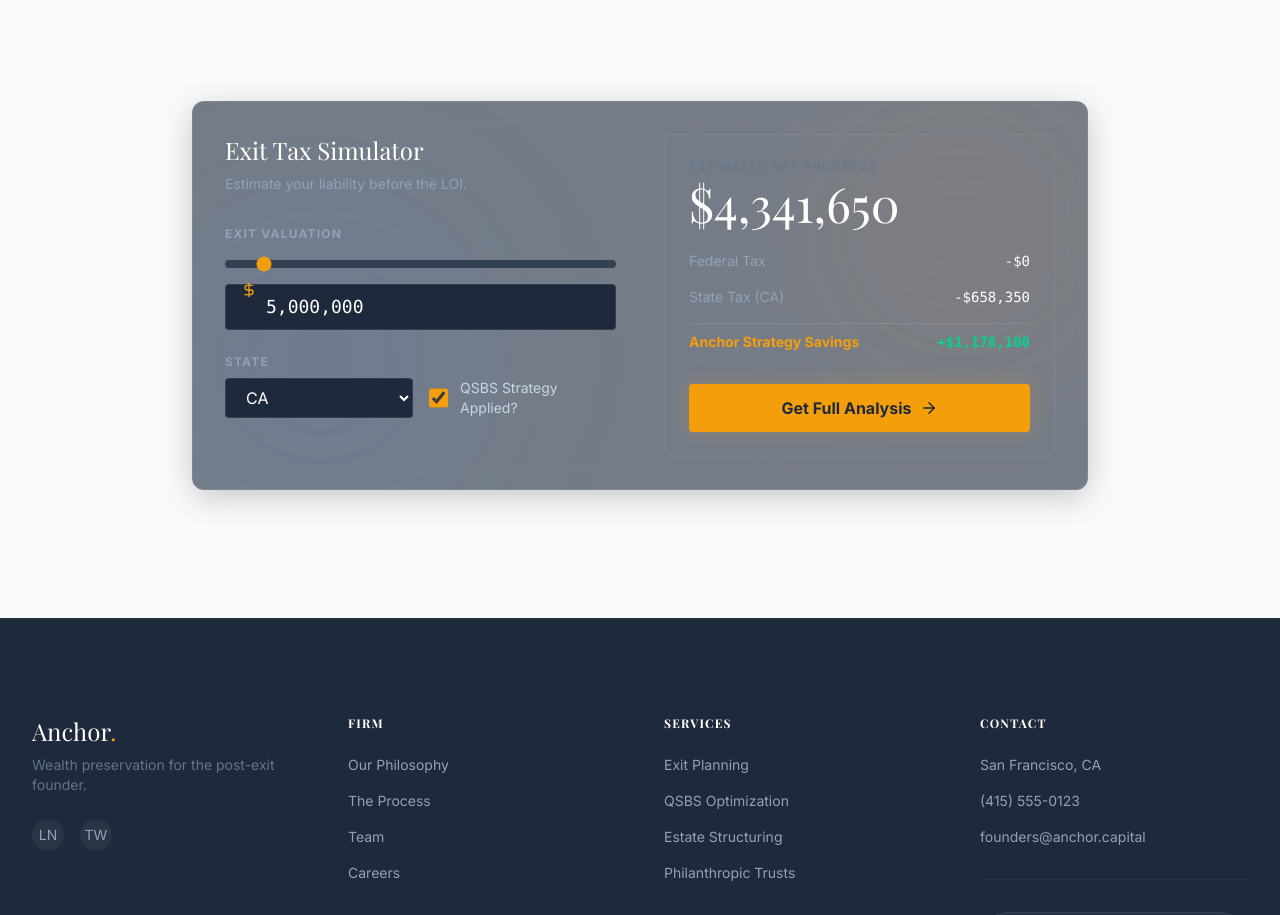
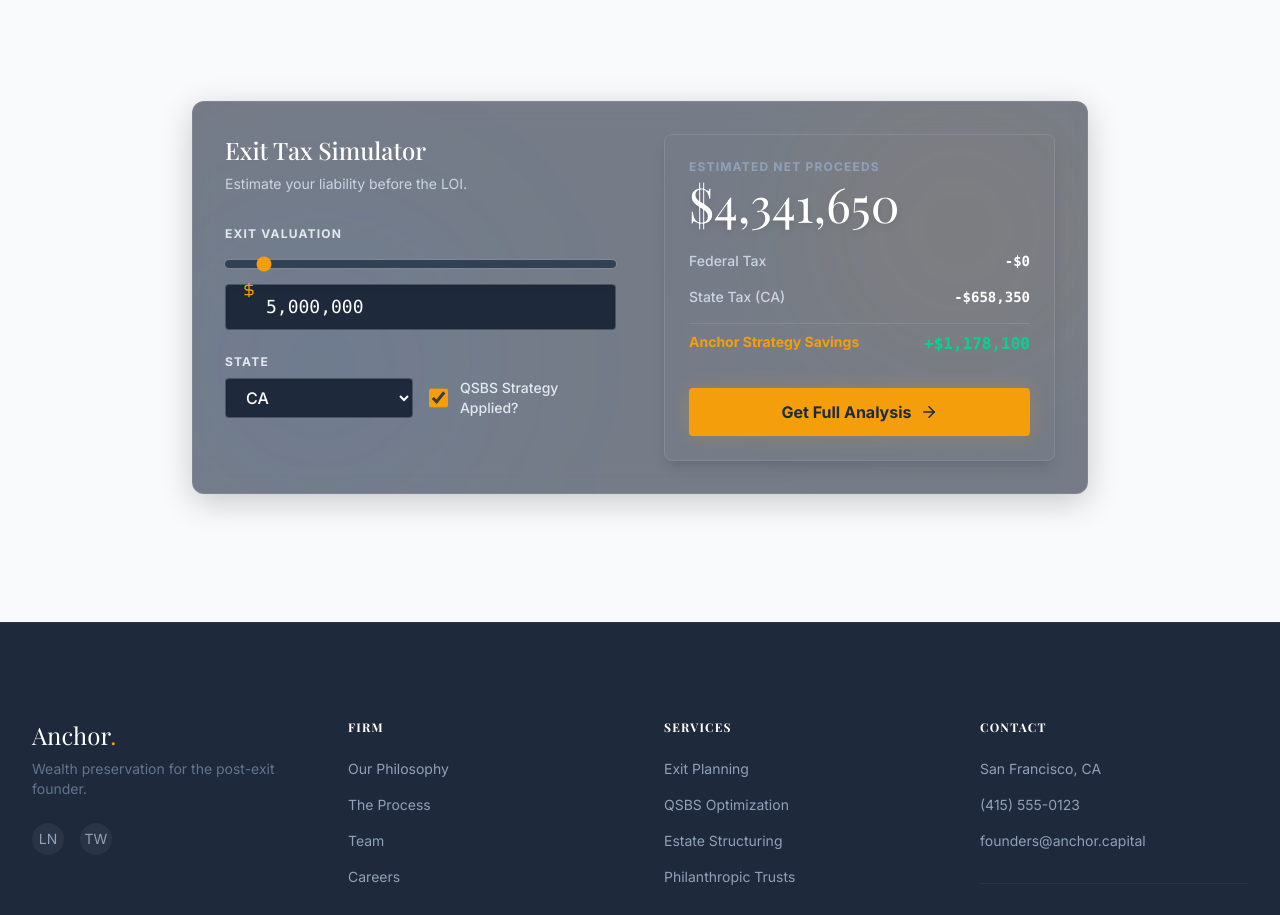
Before and after one commit to OmeirMustafa/FINANCIAL-ADVISOR-FIRM--ANCHOR-CASE-STUDY-, a Next.js app: page /demo in a window 1280 px wide. Shown: the part 1780-2695 px from the top of the page. Built offline with nearby package versions, Linux system fonts and the light colour scheme; a web font is replaced by a local one.

Commit message:
feat: add TaxCalculator component for simulating exit tax liabilities and QSBS savings.

```diff
--- a/src/components/demo/TaxCalculator.tsx
+++ b/src/components/demo/TaxCalculator.tsx
@@ -44,13 +44,13 @@ export function TaxCalculator() {
                 {/* Input Section */}
                 <div className="space-y-8">
                     <div>
-                        <h3 className="text-2xl font-serif text-white mb-2">Exit Tax Simulator</h3>
-                        <p className="text-slate-400 text-sm">Estimate your liability before the LOI.</p>
+                        <h3 className="text-2xl font-serif text-white mb-2 font-medium">Exit Tax Simulator</h3>
+                        <p className="text-slate-300 text-sm">Estimate your liability before the LOI.</p>
                     </div>
 
                     <div className="space-y-6">
                         <div>
-                            <label className="block text-xs font-bold text-slate-400 uppercase tracking-widest mb-2">Exit Valuation</label>
+                            <label className="block text-xs font-bold text-slate-200 uppercase tracking-widest mb-2">Exit Valuation</label>
                             <div className="relative">
                                 <DollarSign size={16} className="absolute left-4 top-1/2 -translate-y-1/2 text-gold-500" />
                                 <input
@@ -60,9 +60,9 @@ export function TaxCalculator() {
                                     step="100000"
                                     value={valuation}
                                     onChange={(e) => setValuation(Number(e.target.value))}
-                                    className="w-full h-2 bg-navy-800 rounded-lg appearance-none cursor-pointer accent-gold-500 mb-4"
+                                    className="w-full h-2 bg-navy-800 rounded-lg appearance-none cursor-pointer accent-gold-500 mb-4 ring-1 ring-white/10"
                                 />
-                                <div className="bg-navy-900 border border-white/10 rounded px-4 py-2 text-white font-mono text-lg w-full pl-10 focus-within:border-gold-500 transition-colors">
+                                <div className="bg-navy-900 border border-white/20 rounded px-4 py-2 text-white font-mono text-lg w-full pl-10 focus-within:border-gold-500 transition-colors shadow-inner">
                                     {valuation.toLocaleString()}
                                 </div>
                             </div>
@@ -70,11 +70,11 @@ export function TaxCalculator() {
 
                         <div className="grid grid-cols-2 gap-4">
                             <div>
-                                <label className="block text-xs font-bold text-slate-400 uppercase tracking-widest mb-2">State</label>
+                                <label className="block text-xs font-bold text-slate-200 uppercase tracking-widest mb-2">State</label>
                                 <select
                                     value={state}
                                     onChange={(e) => setState(e.target.value)}
-                                    className="w-full bg-navy-900 border border-white/10 rounded px-4 py-2 text-white focus:outline-none focus:border-gold-500 transition-colors"
+                                    className="w-full bg-navy-900 border border-white/20 rounded px-4 py-2 text-white focus:outline-none focus:border-gold-500 transition-colors shadow-inner font-medium"
                                 >
                                     {Object.keys(STATE_RATES).map(s => <option key={s} value={s}>{s}</option>)}
                                 </select>
@@ -84,36 +84,36 @@ export function TaxCalculator() {
                                     type="checkbox"
                                     checked={qsbsEligible}
                                     onChange={(e) => setQsbsEligible(e.target.checked)}
-                                    className="w-5 h-5 rounded border-white/20 bg-navy-900 text-gold-500 focus:ring-gold-500 accent-gold-500"
+                                    className="w-5 h-5 rounded border-white/30 bg-navy-900 text-gold-500 focus:ring-gold-500 accent-gold-500"
                                 />
-                                <label className="text-sm text-slate-300">QSBS Strategy Applied?</label>
+                                <label className="text-sm text-slate-200 font-medium">QSBS Strategy Applied?</label>
                             </div>
                         </div>
                     </div>
                 </div>
 
                 {/* Output Section */}
-                <div className="bg-navy-950/50 rounded-lg p-6 border border-white/5 flex flex-col justify-center relative">
+                <div className="bg-navy-950/80 rounded-lg p-6 border border-white/10 flex flex-col justify-center relative shadow-lg">
                     <div className="mb-6">
-                        <span className="text-xs uppercase tracking-widest text-slate-500 block mb-1">Estimated Net Proceeds</span>
-                        <div className="text-4xl md:text-5xl font-serif text-white">
+                        <span className="text-xs uppercase tracking-widest text-slate-400 font-bold block mb-1">Estimated Net Proceeds</span>
+                        <div className="text-4xl md:text-5xl font-serif text-white drop-shadow-md">
                             $<CountUp end={netProceeds} separator="," duration={1} preserveValue />
                         </div>
                     </div>
 
                     <div className="space-y-4 mb-8">
                         <div className="flex justify-between text-sm">
-                            <span className="text-slate-400">Federal Tax</span>
-                            <span className="text-white font-mono text-red-400">-${fedTax.toLocaleString()}</span>
+                            <span className="text-slate-300 font-medium">Federal Tax</span>
+                            <span className="text-white font-mono text-red-400 font-bold">-${fedTax.toLocaleString()}</span>
                         </div>
                         <div className="flex justify-between text-sm">
-                            <span className="text-slate-400">State Tax ({state})</span>
-                            <span className="text-white font-mono text-red-400">-${stateTax.toLocaleString()}</span>
+                            <span className="text-slate-300 font-medium">State Tax ({state})</span>
+                            <span className="text-white font-mono text-red-400 font-bold">-${stateTax.toLocaleString()}</span>
                         </div>
                         <div className="h-px bg-white/10 my-2" />
                         <div className="flex justify-between text-sm font-bold">
                             <span className="text-gold-500">Anchor Strategy Savings</span>
-                            <span className="text-emerald-400 font-mono">+${savings.toLocaleString()}</span>
+                            <span className="text-emerald-400 font-mono text-base">+${savings.toLocaleString()}</span>
                         </div>
                     </div>
 
```
